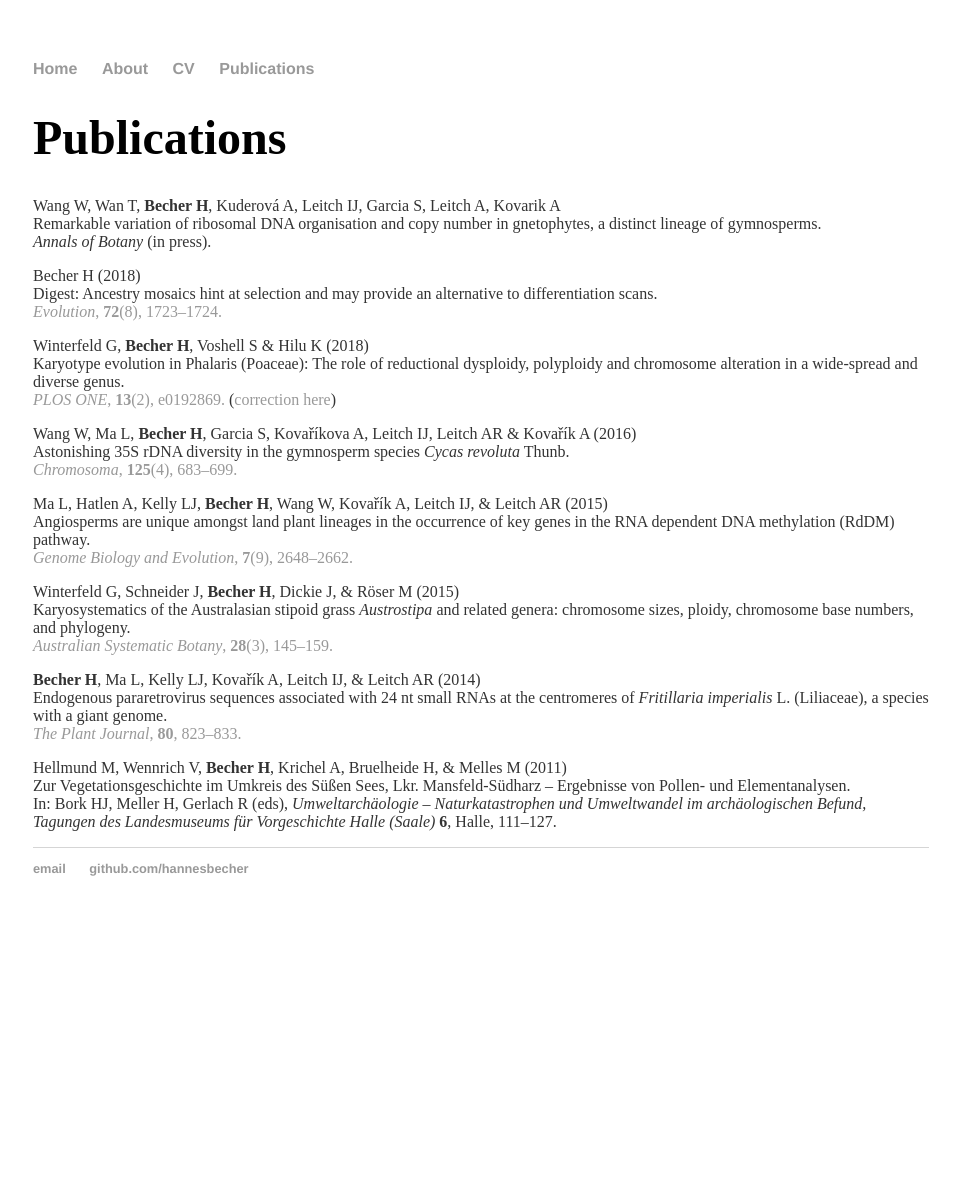
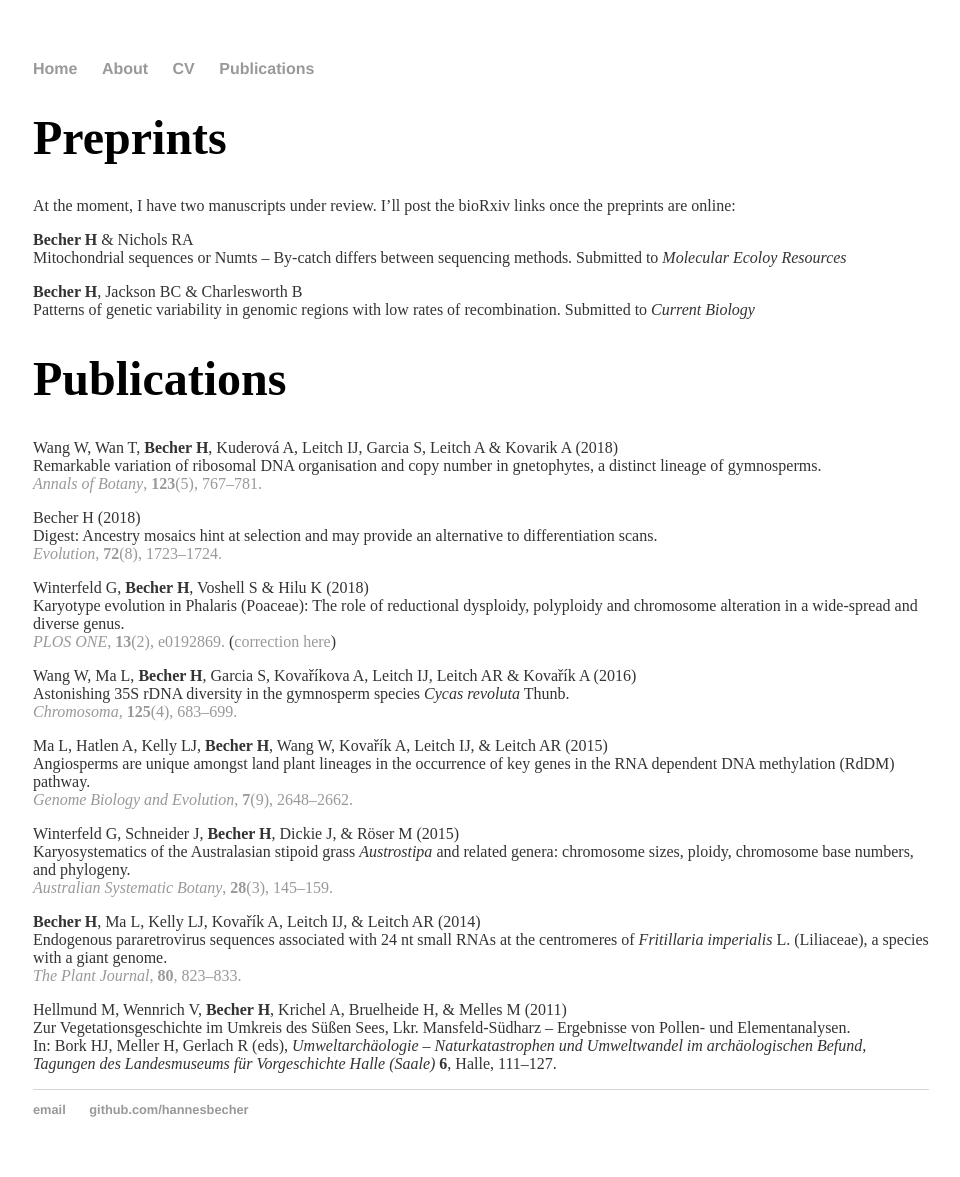
Before and after one commit to hannesbecher/hannesbecher.github.io, a Jekyll site: the page built from publications/index.md, in a window 1280 px wide. Shown: the whole page, without its empty margins (159-1119 px from the left). Built offline with Jekyll 4.4.1, drawn with Linux system fonts in a browser that asks for light colours; before the commit the page ends 936 px from its top, so only the background shows below that.

Commit message:
Update index.md

```diff
--- a/publications/index.md
+++ b/publications/index.md
@@ -3,11 +3,19 @@ layout: default
 title: Hannes Becher - Publications
 ---
 
+# Preprints
+At the moment, I have two manuscripts under review. I'll post the bioRxiv links once the preprints are online:
+
+**Becher H** & Nichols RA
+Mitochondrial sequences or Numts – By-catch differs between sequencing methods. Submitted to *Molecular Ecoloy Resources*
+
+**Becher H**, Jackson BC & Charlesworth B
+Patterns of genetic variability in genomic regions with low rates of recombination. Submitted to *Current Biology*
 
 # Publications
-Wang W, Wan T, **Becher H**, Kuderová A, Leitch IJ, Garcia S, Leitch A, Kovarik A
+Wang W, Wan T, **Becher H**, Kuderová A, Leitch IJ, Garcia S, Leitch A & Kovarik A (2018)
 Remarkable variation of ribosomal DNA organisation and copy number in gnetophytes, a distinct lineage of gymnosperms.
-*Annals of Botany* (in press).
+[*Annals of Botany*, **123**(5), 767–781.](https://doi.org/10.1093/aob/mcy172)
 
 Becher H (2018)
 Digest: Ancestry mosaics hint at selection and may provide an alternative to differentiation scans.
```
